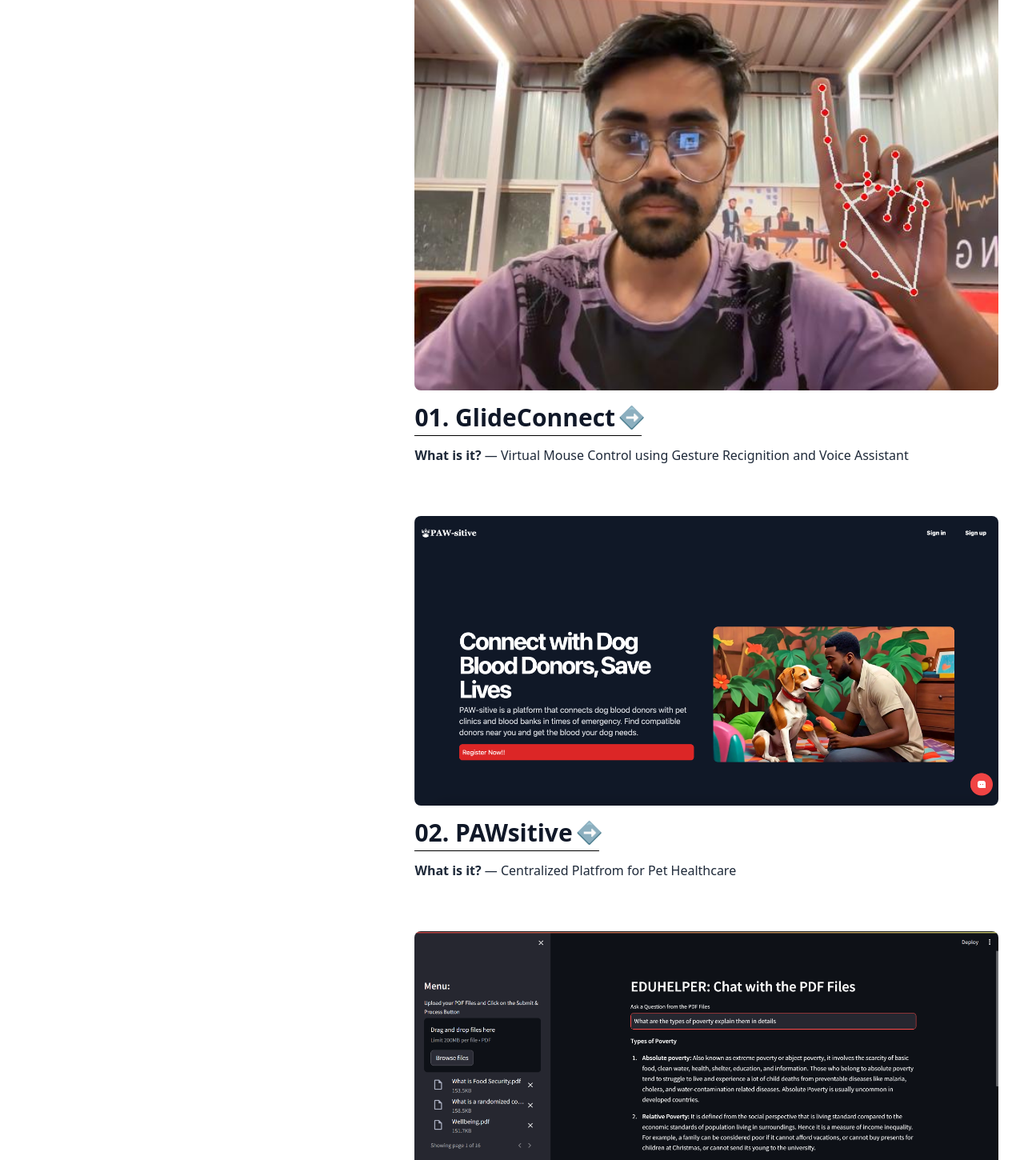
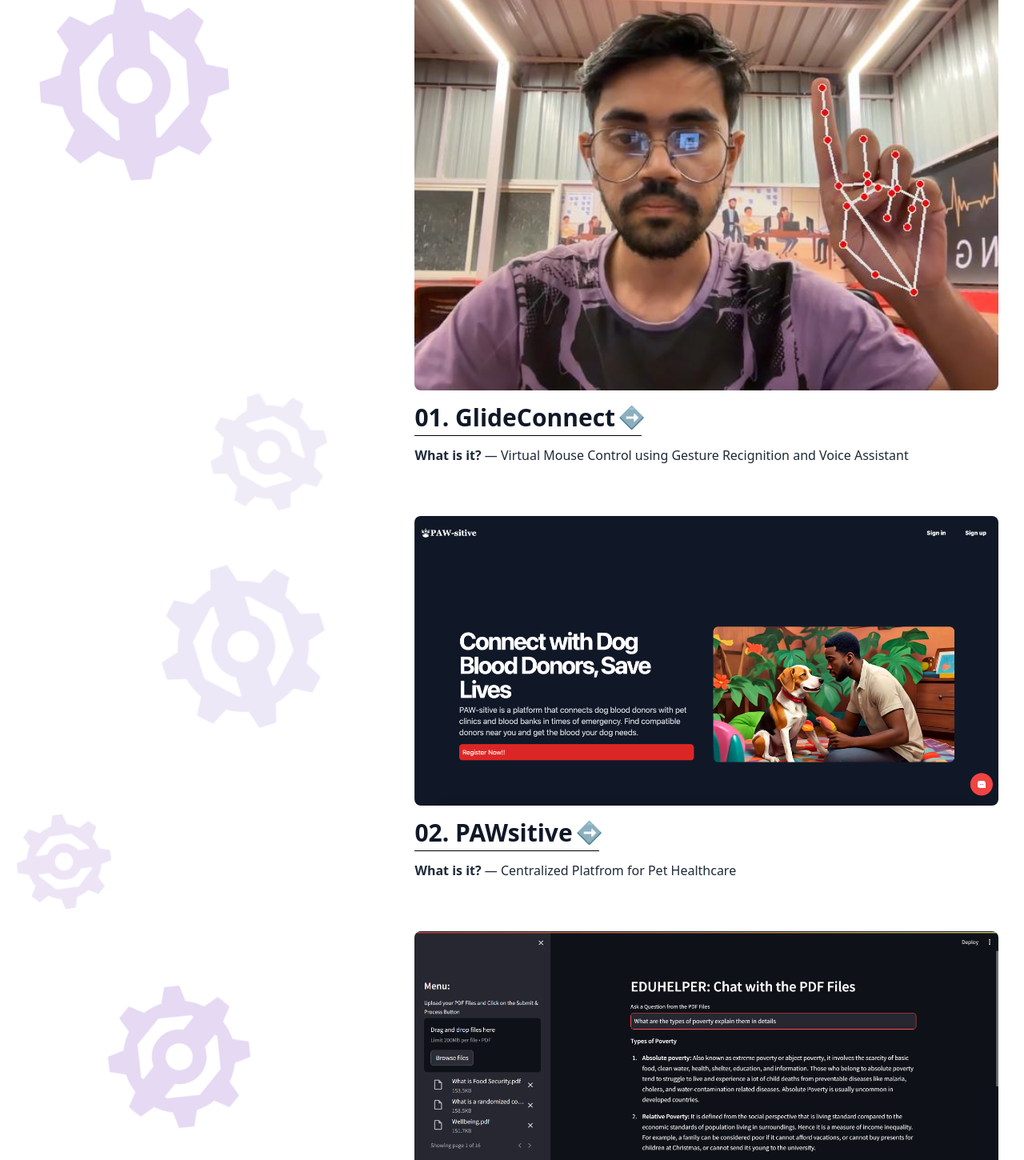
Before and after one commit to halcyon-past/Minimal-Portfolio, a React (Vite) app: page / in a window 1280 px wide. Shown: the part 720-2170 px from the top of the page at 80% size. Built offline with nearby package versions, Linux system fonts and the light colour scheme.

Commit message:
Added Gears

```diff
--- /dev/null
+++ b/src/components/Gears.jsx
@@ -0,0 +1,108 @@
+import { useEffect, useRef, useState } from 'react';
+
+export default function Gears() {
+  const gearRefs = [useRef(null), useRef(null), useRef(null), useRef(null), useRef(null)];
+  const [isVisible, setIsVisible] = useState(true);
+
+  useEffect(() => {
+    const gears = gearRefs.map(ref => ref.current);
+
+    let animationId;
+    let rotation = 0;
+
+    const animate = () => {
+      rotation += 0.3;
+
+      // Apply different rotation speeds and directions to each gear
+      gears.forEach((gear, index) => {
+        if (gear) {
+          const direction = index % 2 === 0 ? 1 : -1; // Alternate directions
+          const speed = 0.8 + (index * 0.2); // Different speeds for each gear
+          gear.style.transform = `rotate(${rotation * direction * speed}deg)`;
+        }
+      });
+
+      animationId = requestAnimationFrame(animate);
+    };
+
+    animationId = requestAnimationFrame(animate);
+
+    // Handle visibility on scroll for mobile
+    const handleScroll = () => {
+      if (window.innerWidth <= 768) {
+        const projectsSection = document.getElementById('projects');
+        if (projectsSection) {
+          const rect = projectsSection.getBoundingClientRect();
+          const isInView = rect.top <= window.innerHeight && rect.bottom >= 0;
+          setIsVisible(isInView);
+        }
+      } else {
+        setIsVisible(true); // Always visible on desktop
+      }
+    };
+
+    window.addEventListener('scroll', handleScroll);
+    handleScroll(); // Check initial visibility
+
+    return () => {
+      cancelAnimationFrame(animationId);
+      window.removeEventListener('scroll', handleScroll);
+    };
+  }, []);
+
+  return (
+    <div className={`gears-container absolute md:left-0 md:top-1/4 w-full md:w-1/3 h-full md:h-3/4 pointer-events-none z-0 transition-opacity duration-300 ${isVisible ? 'opacity-30 md:opacity-15' : 'opacity-0'}`}>
+      {/* Gear 1 - Primary position */}
+      <svg
+        ref={gearRefs[0]}
+        className="absolute md:top-[-400px] md:left-2 top-1/4 left-1/4 w-40 h-40 md:w-64 md:h-64"
+        fill="var(--chrysler-blue)"
+        viewBox="0 0 512 512"
+      >
+        <path d="M438.582 296.069l53.302-14.694-.024-50.728-53.278-14.743c-4.76-21.901-13.445-42.325-25.185-60.608l27.323-48.157-35.904-35.855-48.078 27.3C338.4 86.818 317.975 78.16 296.053 73.347l-14.746-53.224H230.64l-14.77 53.224c-21.874 4.813-42.324 13.472-60.61 25.235L107.13 71.284l-35.88 35.883 27.3 48.077c-11.74 18.336-20.401 38.76-25.236 60.66l-53.198 14.744v50.727l53.198 14.694a186.28 186.28 0 0 0 25.235 60.658l-27.298 48.157 35.88 35.83 48.128-27.274a186.217 186.217 0 0 0 60.66 25.186l14.72 53.25 50.693-.024 14.72-53.225c21.923-4.813 42.348-13.47 60.686-25.212l48.127 27.327 35.805-35.883-27.273-48.155c11.714-18.31 20.4-38.708 25.185-60.635zM200.588 122.394h110.819l78.333 78.358v9.207h-55.162c-15.844-26.933-45.134-45.051-78.582-45.051-33.445 0-62.735 18.118-78.578 45.051H122.23v-9.207zm55.408 88.542c24.88 0 45.072 20.196 45.072 45.052 0 24.929-20.19 45.1-45.072 45.1-24.872 0-45.068-20.17-45.068-45.1 0-24.856 20.196-45.052 45.068-45.052zm55.411 179.05H200.588l-78.357-78.358v-9.612h55.106a91.66 91.66 0 0 0 14.253 18.417c17.206 17.206 40.082 26.681 64.407 26.681 24.333 0 47.208-9.476 64.415-26.683a91.636 91.636 0 0 0 14.25-18.415h55.079v9.612z" />
+      </svg>
+
+      {/* Gear 2 - Secondary position */}
+      <svg
+        ref={gearRefs[1]}
+        className="absolute md:top-1/4 md:left-40 top-1/2 left-1/2 w-36 h-36 md:w-56 md:h-56"
+        fill="var(--amethyst)"
+        viewBox="0 0 512 512"
+      >
+        <path d="M438.582 296.069l53.302-14.694-.024-50.728-53.278-14.743c-4.76-21.901-13.445-42.325-25.185-60.608l27.323-48.157-35.904-35.855-48.078 27.3C338.4 86.818 317.975 78.16 296.053 73.347l-14.746-53.224H230.64l-14.77 53.224c-21.874 4.813-42.324 13.472-60.61 25.235L107.13 71.284l-35.88 35.883 27.3 48.077c-11.74 18.336-20.401 38.76-25.236 60.66l-53.198 14.744v50.727l53.198 14.694a186.28 186.28 0 0 0 25.235 60.658l-27.298 48.157 35.88 35.83 48.128-27.274a186.217 186.217 0 0 0 60.66 25.186l14.72 53.25 50.693-.024 14.72-53.225c21.923-4.813 42.348-13.47 60.686-25.212l48.127 27.327 35.805-35.883-27.273-48.155c11.714-18.31 20.4-38.708 25.185-60.635zM200.588 122.394h110.819l78.333 78.358v9.207h-55.162c-15.844-26.933-45.134-45.051-78.582-45.051-33.445 0-62.735 18.118-78.578 45.051H122.23v-9.207zm55.408 88.542c24.88 0 45.072 20.196 45.072 45.052 0 24.929-20.19 45.1-45.072 45.1-24.872 0-45.068-20.17-45.068-45.1 0-24.856 20.196-45.052 45.068-45.052zm55.411 179.05H200.588l-78.357-78.358v-9.612h55.106a91.66 91.66 0 0 0 14.253 18.417c17.206 17.206 40.082 26.681 64.407 26.681 24.333 0 47.208-9.476 64.415-26.683a91.636 91.636 0 0 0 14.25-18.415h55.079v9.612z" />
+      </svg>
+
+      {/* Gear 3 - Bottom position */}
+      <svg
+        ref={gearRefs[2]}
+        className="absolute md:top-2/3 md:left-24 top-3/4 left-1/3 w-28 h-28 md:w-48 md:h-48"
+        fill="var(--chrysler-blue)"
+        viewBox="0 0 512 512"
+      >
+        <path d="M438.582 296.069l53.302-14.694-.024-50.728-53.278-14.743c-4.76-21.901-13.445-42.325-25.185-60.608l27.323-48.157-35.904-35.855-48.078 27.3C338.4 86.818 317.975 78.16 296.053 73.347l-14.746-53.224H230.64l-14.77 53.224c-21.874 4.813-42.324 13.472-60.61 25.235L107.13 71.284l-35.88 35.883 27.3 48.077c-11.74 18.336-20.401 38.76-25.236 60.66l-53.198 14.744v50.727l53.198 14.694a186.28 186.28 0 0 0 25.235 60.658l-27.298 48.157 35.88 35.83 48.128-27.274a186.217 186.217 0 0 0 60.66 25.186l14.72 53.25 50.693-.024 14.72-53.225c21.923-4.813 42.348-13.47 60.686-25.212l48.127 27.327 35.805-35.883-27.273-48.155c11.714-18.31 20.4-38.708 25.185-60.635zM200.588 122.394h110.819l78.333 78.358v9.207h-55.162c-15.844-26.933-45.134-45.051-78.582-45.051-33.445 0-62.735 18.118-78.578 45.051H122.23v-9.207zm55.408 88.542c24.88 0 45.072 20.196 45.072 45.052 0 24.929-20.19 45.1-45.072 45.1-24.872 0-45.068-20.17-45.068-45.1 0-24.856 20.196-45.052 45.068-45.052zm55.411 179.05H200.588l-78.357-78.358v-9.612h55.106a91.66 91.66 0 0 0 14.253 18.417c17.206 17.206 40.082 26.681 64.407 26.681 24.333 0 47.208-9.476 64.415-26.683a91.636 91.636 0 0 0 14.25-18.415h55.079v9.612z" />
+      </svg>
+
+      {/* Gear 4 - Top right position */}
+      <svg
+        ref={gearRefs[3]}
+        className="absolute md:top-1/12 md:left-56 top-1/3 left-2/3 w-24 h-24 md:w-40 md:h-40"
+        fill="var(--amethyst)"
+        viewBox="0 0 512 512"
+        style={{ opacity: 0.8 }}
+      >
+        <path d="M438.582 296.069l53.302-14.694-.024-50.728-53.278-14.743c-4.76-21.901-13.445-42.325-25.185-60.608l27.323-48.157-35.904-35.855-48.078 27.3C338.4 86.818 317.975 78.16 296.053 73.347l-14.746-53.224H230.64l-14.77 53.224c-21.874 4.813-42.324 13.472-60.61 25.235L107.13 71.284l-35.88 35.883 27.3 48.077c-11.74 18.336-20.401 38.76-25.236 60.66l-53.198 14.744v50.727l53.198 14.694a186.28 186.28 0 0 0 25.235 60.658l-27.298 48.157 35.88 35.83 48.128-27.274a186.217 186.217 0 0 0 60.66 25.186l14.72 53.25 50.693-.024 14.72-53.225c21.923-4.813 42.348-13.47 60.686-25.212l48.127 27.327 35.805-35.883-27.273-48.155c11.714-18.31 20.4-38.708 25.185-60.635zM200.588 122.394h110.819l78.333 78.358v9.207h-55.162c-15.844-26.933-45.134-45.051-78.582-45.051-33.445 0-62.735 18.118-78.578 45.051H122.23v-9.207zm55.408 88.542c24.88 0 45.072 20.196 45.072 45.052 0 24.929-20.19 45.1-45.072 45.1-24.872 0-45.068-20.17-45.068-45.1 0-24.856 20.196-45.052 45.068-45.052zm55.411 179.05H200.588l-78.357-78.358v-9.612h55.106a91.66 91.66 0 0 0 14.253 18.417c17.206 17.206 40.082 26.681 64.407 26.681 24.333 0 47.208-9.476 64.415-26.683a91.636 91.636 0 0 0 14.25-18.415h55.079v9.612z" />
+      </svg>
+
+      {/* Gear 5 - Bottom left position, slightly smaller */}
+      <svg
+        ref={gearRefs[4]}
+        className="absolute md:top-1/2 md:-left-4 top-2/3 -left-4 w-20 h-20 md:w-32 md:h-32"
+        fill="var(--chrysler-blue)"
+        viewBox="0 0 512 512"
+        style={{ opacity: 0.7 }}
+      >
+        <path d="M438.582 296.069l53.302-14.694-.024-50.728-53.278-14.743c-4.76-21.901-13.445-42.325-25.185-60.608l27.323-48.157-35.904-35.855-48.078 27.3C338.4 86.818 317.975 78.16 296.053 73.347l-14.746-53.224H230.64l-14.77 53.224c-21.874 4.813-42.324 13.472-60.61 25.235L107.13 71.284l-35.88 35.883 27.3 48.077c-11.74 18.336-20.401 38.76-25.236 60.66l-53.198 14.744v50.727l53.198 14.694a186.28 186.28 0 0 0 25.235 60.658l-27.298 48.157 35.88 35.83 48.128-27.274a186.217 186.217 0 0 0 60.66 25.186l14.72 53.25 50.693-.024 14.72-53.225c21.923-4.813 42.348-13.47 60.686-25.212l48.127 27.327 35.805-35.883-27.273-48.155c11.714-18.31 20.4-38.708 25.185-60.635zM200.588 122.394h110.819l78.333 78.358v9.207h-55.162c-15.844-26.933-45.134-45.051-78.582-45.051-33.445 0-62.735 18.118-78.578 45.051H122.23v-9.207zm55.408 88.542c24.88 0 45.072 20.196 45.072 45.052 0 24.929-20.19 45.1-45.072 45.1-24.872 0-45.068-20.17-45.068-45.1 0-24.856 20.196-45.052 45.068-45.052zm55.411 179.05H200.588l-78.357-78.358v-9.612h55.106a91.66 91.66 0 0 0 14.253 18.417c17.206 17.206 40.082 26.681 64.407 26.681 24.333 0 47.208-9.476 64.415-26.683a91.636 91.636 0 0 0 14.25-18.415h55.079v9.612z" />
+      </svg>
+    </div>
+  );
+}
--- a/src/components/Projects.jsx
+++ b/src/components/Projects.jsx
@@ -1,8 +1,13 @@
+import Gears from './Gears';
+
 export default function Projects({ projects }) {
   return (
     <section id="projects" className="relative py-8 px-4 md:px-8 bg-white md:-mt-32 z-10">
-      <div className="container mx-auto">
-        <div className="flex flex-col items-end gap-16 md:w-3/5 ml-auto">
+      <div className="container mx-auto relative">
+        {/* Add the Gears component */}
+        <Gears />
+
+        <div className="flex flex-col items-end gap-16 md:w-3/5 ml-auto relative z-10">
           {projects.map((project, index) => (
             <div key={index} className="w-full">
               {/* Project Image */}
--- a/src/index.css
+++ b/src/index.css
@@ -16,3 +16,17 @@
 html{
   scroll-behavior: smooth;
 }
+
+.gears-container svg {
+  transition: transform 0.1s linear;
+  will-change: transform;
+  transform-origin: center;
+  filter: drop-shadow(0 0 3px rgba(0, 0, 0, 0.1));
+}
+
+@media (max-width: 768px) {
+  .gears-container {
+    position: absolute;
+    z-index: 0;
+  }
+}
```
